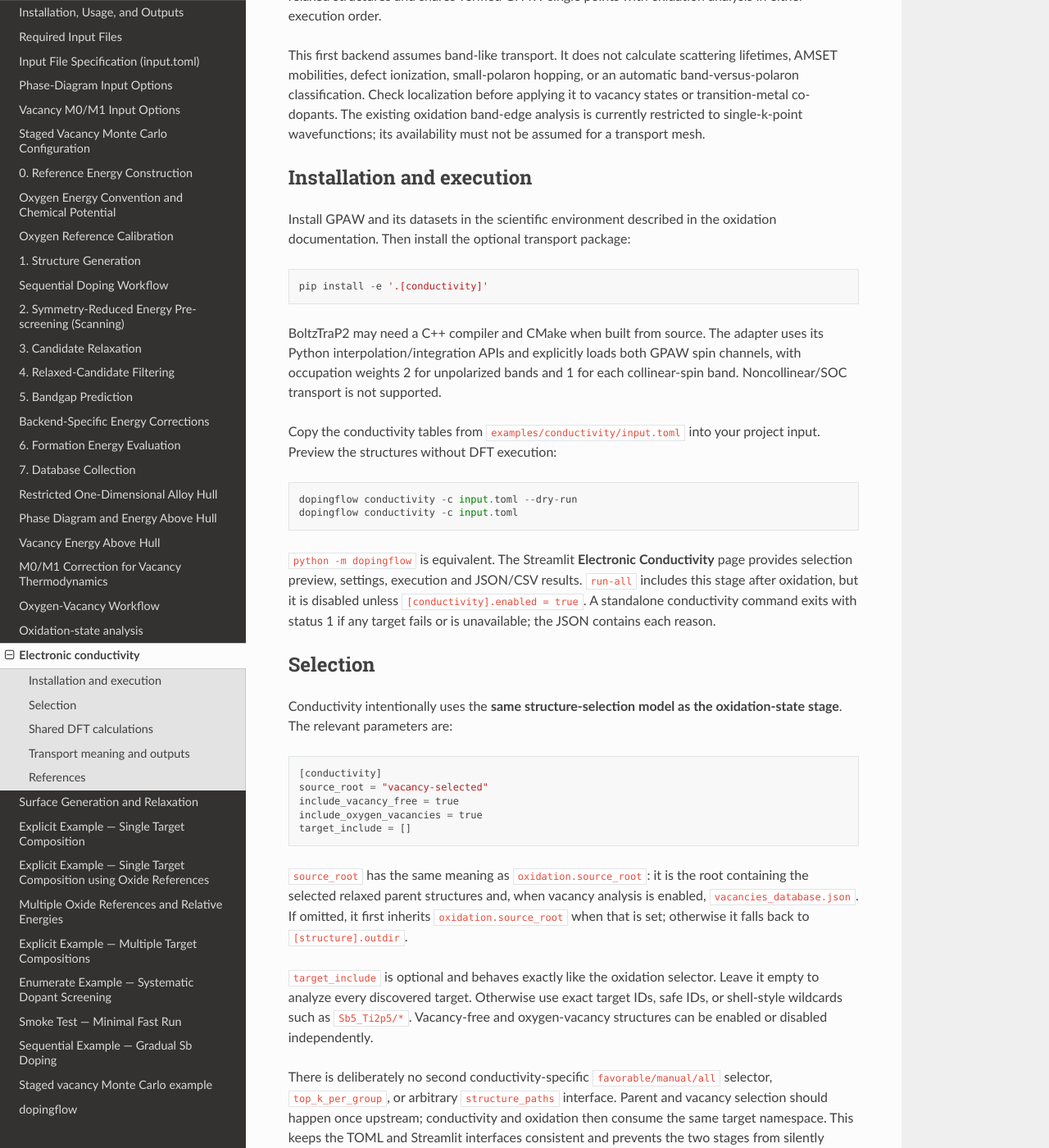
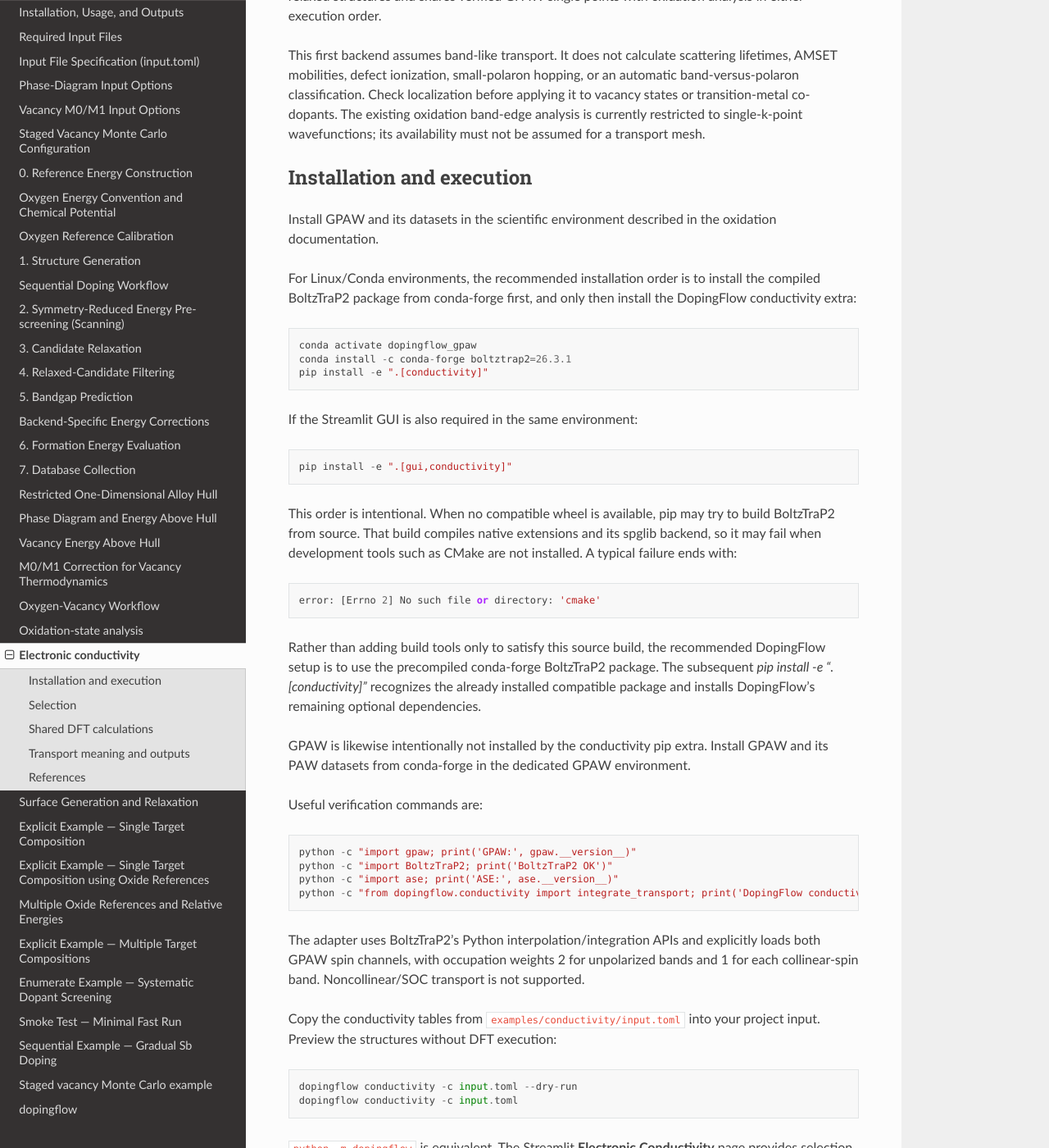
Before and after one commit to KazemZh/dopingflow, a Sphinx documentation site: the page built from docs/source/methods/conductivity.rst, in a window 1280 px wide and 1400 px high, scrolled down 225 px. Shown: the whole window at 82% size. Built offline with Sphinx 7.4.7 and the Read the Docs theme 3.1.0, drawn with Linux system fonts in a browser that asks for light colours.

Commit message:
Add robust conductivity installation instructions

```diff
--- a/docs/source/methods/conductivity.rst
+++ b/docs/source/methods/conductivity.rst
@@ -17,14 +17,46 @@ Installation and execution
 --------------------------
 
 Install GPAW and its datasets in the scientific environment described in the
-oxidation documentation. Then install the optional transport package::
+oxidation documentation.
 
-    pip install -e '.[conductivity]'
+For Linux/Conda environments, the recommended installation order is to install
+the compiled BoltzTraP2 package from conda-forge first, and only then install the
+DopingFlow conductivity extra::
 
-BoltzTraP2 may need a C++ compiler and CMake when built from source. The adapter
-uses its Python interpolation/integration APIs and explicitly loads both GPAW
-spin channels, with occupation weights 2 for unpolarized bands and 1 for each
-collinear-spin band. Noncollinear/SOC transport is not supported.
+    conda activate dopingflow_gpaw
+    conda install -c conda-forge boltztrap2=26.3.1
+    pip install -e ".[conductivity]"
+
+If the Streamlit GUI is also required in the same environment::
+
+    pip install -e ".[gui,conductivity]"
+
+This order is intentional. When no compatible wheel is available, pip may try to
+build BoltzTraP2 from source. That build compiles native extensions and its spglib
+backend, so it may fail when development tools such as CMake are not installed.
+A typical failure ends with::
+
+    error: [Errno 2] No such file or directory: 'cmake'
+
+Rather than adding build tools only to satisfy this source build, the recommended
+DopingFlow setup is to use the precompiled conda-forge BoltzTraP2 package. The
+subsequent `pip install -e ".[conductivity]"` recognizes the already installed
+compatible package and installs DopingFlow's remaining optional dependencies.
+
+GPAW is likewise intentionally not installed by the conductivity pip extra.
+Install GPAW and its PAW datasets from conda-forge in the dedicated GPAW
+environment.
+
+Useful verification commands are::
+
+    python -c "import gpaw; print('GPAW:', gpaw.__version__)"
+    python -c "import BoltzTraP2; print('BoltzTraP2 OK')"
+    python -c "import ase; print('ASE:', ase.__version__)"
+    python -c "from dopingflow.conductivity import integrate_transport; print('DopingFlow conductivity OK')"
+
+The adapter uses BoltzTraP2's Python interpolation/integration APIs and explicitly
+loads both GPAW spin channels, with occupation weights 2 for unpolarized bands and
+1 for each collinear-spin band. Noncollinear/SOC transport is not supported.
 
 Copy the conductivity tables from ``examples/conductivity/input.toml`` into your
 project input. Preview the structures without DFT execution::
```
